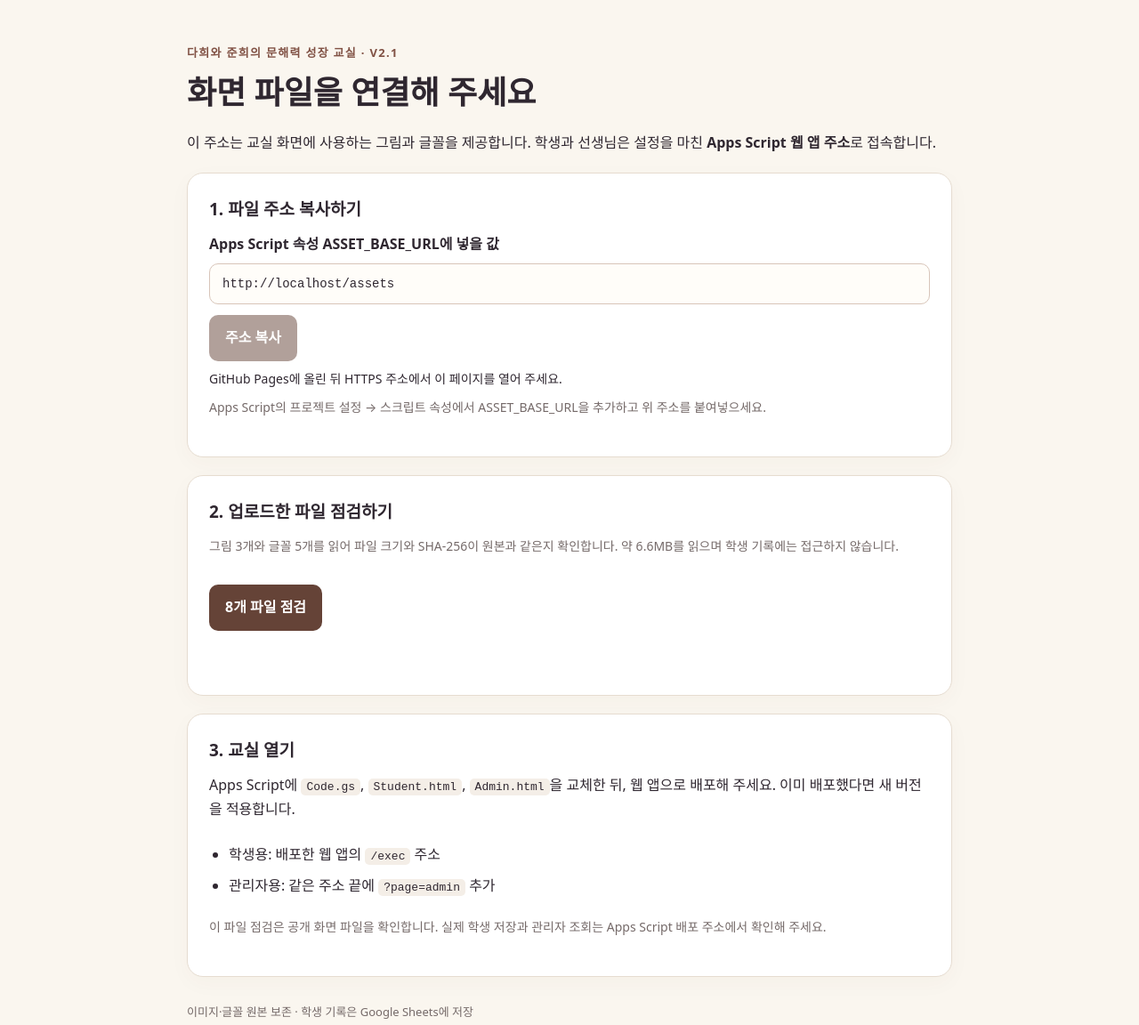
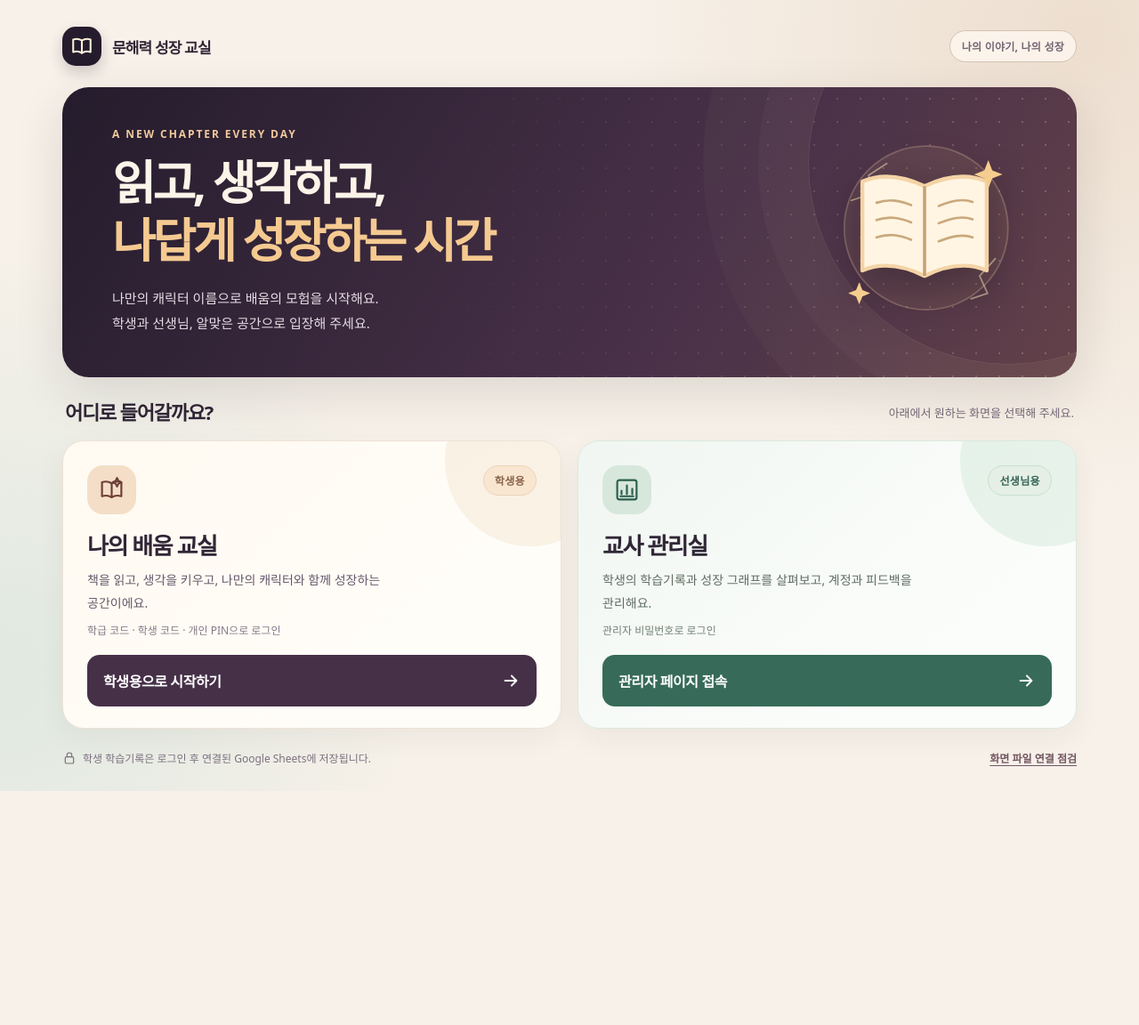
Before and after one commit to bjh4042/xodnxodn, a plain HTML site: page index.html in a window 1280 px wide. Shown: the whole page at 89% size. After the commit the page ends 889 px from the top, so only its background shows below. Drawn offline with Linux system fonts and the light colour scheme.

Commit message:
Add files via upload

```diff
--- a/index.html
+++ b/index.html
@@ -2,104 +2,120 @@
 <html lang="ko">
 <head>
   <meta charset="utf-8">
-  <meta name="viewport" content="width=device-width,initial-scale=1">
-  <title>문해력 성장 교실 · 화면 파일 연결</title>
+  <meta name="viewport" content="width=device-width, initial-scale=1, viewport-fit=cover">
+  <meta name="theme-color" content="#211927">
+  <meta name="color-scheme" content="light">
+  <title>문해력 성장 교실 | 시작하기</title>
+  <meta name="description" content="학생 학습 교실과 교사 관리자 화면으로 이동하는 문해력 성장 교실 첫 화면입니다.">
   <style>
-    :root{color-scheme:light;font-family:system-ui,-apple-system,"Noto Sans KR",sans-serif;color:#2f2730;background:#faf6ef;line-height:1.7}
-    *{box-sizing:border-box}body{margin:0;padding:48px 20px}main{max-width:860px;margin:auto}
-    .eyebrow{color:#815245;font-size:13px;font-weight:700;letter-spacing:.1em}h1{font-size:clamp(25px,5vw,36px);line-height:1.35;margin:10px 0 18px}h2{font-size:19px;margin:0 0 10px}
-    p{margin:8px 0 20px}.card{background:white;border:1px solid #e6dcd0;border-radius:18px;padding:24px;margin-top:20px;box-shadow:0 7px 24px #54382208}
-    label{display:block;font-weight:650;margin-bottom:8px}input{width:100%;padding:14px;border:1px solid #d8c5b9;border-radius:10px;font:14px ui-monospace,monospace;background:#fffdf9;color:inherit}
-    button{border:0;border-radius:10px;background:#654337;color:#fff;padding:12px 18px;font:inherit;font-weight:650;cursor:pointer;margin-top:12px}button:focus-visible{outline:3px solid #d59d4a;outline-offset:3px}button:disabled{opacity:.5;cursor:default}
-    .muted{font-size:14px;color:#756a69}.status{font-size:14px;min-height:24px;margin-top:8px}.ok{color:#216744}.bad{color:#ab2c37}ul{padding-left:22px}li{padding:4px 0;overflow-wrap:anywhere}code{background:#f4eee7;border-radius:5px;padding:2px 6px}
-    footer{margin-top:28px;font-size:13px;color:#756a69}@media(max-width:500px){body{padding:28px 14px}.card{padding:18px}}
+    :root{--ink:#302636;--deep:#241c2c;--plum:#463048;--paper:#fbf6ef;--warm:#f4e7d4;--gold:#bf8254;--mint:#5e897e;--line:#e7d9cb;--muted:#766879;--shadow:0 18px 55px rgba(33,22,35,.12)}
+    *{box-sizing:border-box}
+    html{min-height:100%;-webkit-text-size-adjust:100%;scroll-behavior:smooth}
+    body{margin:0;min-height:100vh;min-height:100dvh;font-family:system-ui,-apple-system,"Noto Sans KR","Apple SD Gothic Neo","Malgun Gothic",sans-serif;color:var(--ink);background:radial-gradient(circle at 95% 5%,#eddecf 0,transparent 35%),radial-gradient(circle at 0% 85%,#e0e9e1 0,transparent 33%),#f7f1e9}
+    a{color:inherit}
+    a:focus-visible{outline:4px solid #126f82;outline-offset:4px}
+    .page{width:min(1140px,calc(100% - 48px));margin:0 auto;padding:30px 0 28px;min-height:100vh;min-height:100dvh;display:flex;flex-direction:column}
+    .top{display:flex;align-items:center;justify-content:space-between;gap:18px;margin-bottom:24px}
+    .brand{display:flex;align-items:center;gap:12px;text-decoration:none;min-width:0}
+    .brand-mark{width:44px;height:44px;border-radius:15px;display:grid;place-items:center;background:var(--deep);color:#fff0d9;box-shadow:0 7px 16px #1d0f2330;flex:0 0 auto}
+    .brand-name{font-weight:800;font-size:17px;letter-spacing:-.05em;white-space:nowrap}
+    .top-pill{border:1px solid #d3c2b2;border-radius:999px;padding:8px 13px;color:#756373;background:#fff9f1c9;font-size:12px;letter-spacing:.02em;font-weight:650;white-space:nowrap}
+    .hero{border-radius:30px;position:relative;overflow:hidden;background:linear-gradient(122deg,#241c2c 0%,#493149 63%,#634149 100%);color:#fdf4e9;min-height:278px;isolation:isolate;box-shadow:var(--shadow);padding:44px 56px 46px;display:flex;align-items:center;justify-content:space-between;gap:18px}
+    .hero::before{content:"";position:absolute;inset:0;z-index:-1;opacity:.24;background-image:radial-gradient(#fee6b1 1.2px,transparent 1.2px);background-size:26px 26px;mask-image:linear-gradient(90deg,transparent 32%,black 100%)}
+    .hero::after{content:"";position:absolute;width:450px;height:450px;border:1px solid #f7dfad22;border-radius:50%;right:-150px;top:-140px;box-shadow:0 0 0 56px #f7dfad08,0 0 0 118px #f7dfad06;z-index:-1}
+    .eyebrow{color:#f1c99c;font-size:12px;font-weight:800;letter-spacing:.16em;margin:0 0 13px}
+    h1{font-weight:850;line-height:1.23;font-size:clamp(32px,4.3vw,53px);letter-spacing:-.065em;margin:0}
+    h1 em{font-style:normal;color:#f5ca91}
+    .intro{font-size:15px;line-height:1.85;color:#e8dce5;margin:20px 0 0;max-width:590px;word-break:keep-all}
+    .hero-deco{width:230px;max-width:25%;height:auto;flex:0 0 auto;filter:drop-shadow(0 16px 20px #0d071b70)}
+    .choices{margin-top:25px}
+    .choose-top{display:flex;align-items:center;justify-content:space-between;gap:10px;margin-bottom:16px;padding:0 3px}
+    h2{font-size:22px;line-height:1.35;letter-spacing:-.055em;margin:0;font-weight:850}
+    .helper{font-size:13px;color:var(--muted)}
+    .cards{display:grid;grid-template-columns:repeat(2,minmax(0,1fr));gap:18px}
+    .card{min-width:0;position:relative;overflow:hidden;min-height:297px;border-radius:24px;border:1px solid #eee2d6;background:#fffdf9;box-shadow:0 10px 33px rgba(51,29,39,.055);padding:27px 27px 24px;display:flex;flex-direction:column;transition:transform .18s ease,box-shadow .18s ease}
+    .card:hover{transform:translateY(-3px);box-shadow:0 18px 36px rgba(51,29,39,.12)}
+    .card.student{background:linear-gradient(139deg,#fffaf1 0%,#fffdf8 70%)}
+    .card.teacher{background:linear-gradient(139deg,#f1f6f2 0%,#fbfdfb 72%);border-color:#dae9de}
+    .card::after{content:"";position:absolute;border-radius:50%;right:-62px;top:-74px;width:192px;height:192px;background:var(--warm);opacity:.5;pointer-events:none}
+    .card.teacher::after{background:#d4e9dc}
+    .card-top{display:flex;justify-content:space-between;align-items:flex-start;gap:16px;position:relative;z-index:1}
+    .icon-box{width:55px;height:55px;display:grid;place-items:center;border-radius:18px;color:#6d3e38;background:#f4dec7}
+    .teacher .icon-box{color:#2c5e4c;background:#d7e7dc}
+    .role{font-size:12px;font-weight:750;letter-spacing:.03em;color:#89654b;background:#f9e6d0;border:1px solid #ecd3b9;border-radius:20px;padding:7px 12px;white-space:nowrap}
+    .teacher .role{color:#366557;background:#e5efe5;border-color:#c8dfd0}
+    .card h3{font-size:26px;font-weight:850;letter-spacing:-.055em;margin:19px 0 9px;line-height:1.3}
+    .card p{margin:0;color:#65596a;font-size:14px;line-height:1.8;word-break:keep-all;max-width:400px}
+    .teacher p{color:#5f6d64}
+    .card .entry{margin-top:auto;display:flex;align-items:center;justify-content:space-between;gap:10px;text-decoration:none;min-height:58px;border-radius:14px;background:var(--plum);color:white;font-size:16px;letter-spacing:-.025em;font-weight:800;padding:13px 18px;transition:background-color .18s ease}
+    .card .entry:hover{background:#613f5d}
+    .teacher .entry{background:#376a59}
+    .teacher .entry:hover{background:#285241}
+    .entry svg{flex:0 0 auto}
+    .description{font-size:12px;color:#867987;margin-top:9px;margin-bottom:19px}
+    .teacher .description{color:#718075}
+    .bottom{margin-top:auto;padding-top:24px;display:flex;justify-content:space-between;gap:15px;align-items:center;flex-wrap:wrap;font-size:12px;color:#7c707f}
+    .bottom a{color:#735662;text-decoration:underline;text-underline-offset:3px;font-weight:650}
+    .note{display:flex;align-items:center;gap:7px}
+    .note svg{flex:0 0 auto}
+    @media(max-width:830px){.page{width:min(700px,calc(100% - 36px));padding-top:20px}.hero{padding:35px 36px;min-height:226px}.hero-deco{width:140px}.cards{grid-template-columns:1fr}.card{min-height:230px;padding:25px}.card h3{margin:11px 0 8px}.choose-top{margin-bottom:12px}.description{margin-bottom:16px}.card .entry{margin-top:auto}}
+    @media(max-width:540px){.page{width:calc(100% - 24px);padding-top:13px}.brand-mark{height:38px;width:38px;border-radius:12px}.brand-name{font-size:15px}.top-pill{font-size:10px;padding:7px 9px}.top{margin-bottom:13px}.hero{border-radius:22px;padding:30px 25px;min-height:245px;align-items:flex-start}.hero-deco{display:none}.eyebrow{font-size:10px;margin-bottom:13px}.hero h1{font-size:clamp(29px,8vw,39px)}.intro{font-size:13px;margin-top:15px}.choices{margin-top:23px}.choose-top{display:block;padding:0 2px}.choose-top h2{font-size:20px}.helper{display:block;margin-top:6px}.cards{gap:12px}.card{border-radius:19px;padding:21px;min-height:245px}.card h3{font-size:22px;margin-top:13px}.card p{font-size:13px}.card .entry{min-height:55px;font-size:15px}.icon-box{width:48px;height:48px;border-radius:14px}.bottom{padding:18px 4px 20px;align-items:flex-start;flex-direction:column;font-size:11px}}
+    @media(prefers-reduced-motion:reduce){*{animation:none!important;scroll-behavior:auto!important;transition:none!important}}
   </style>
 </head>
 <body>
-<main>
-  <div class="eyebrow">다희와 준희의 문해력 성장 교실 · V2.1</div>
-  <h1>화면 파일을 연결해 주세요</h1>
-  <p>이 주소는 교실 화면에 사용하는 그림과 글꼴을 제공합니다. 학생과 선생님은 설정을 마친 <strong>Apps Script 웹 앱 주소</strong>로 접속합니다.</p>
-  <section class="card">
-    <h2>1. 파일 주소 복사하기</h2>
-    <label for="assetBase">Apps Script 속성 ASSET_BASE_URL에 넣을 값</label>
-    <input id="assetBase" readonly aria-describedby="addressHelp">
-    <button id="copyButton" type="button">주소 복사</button>
-    <div id="copyStatus" class="status" role="status"></div>
-    <p id="addressHelp" class="muted">Apps Script의 프로젝트 설정 → 스크립트 속성에서 ASSET_BASE_URL을 추가하고 위 주소를 붙여넣으세요.</p>
-  </section>
-  <section class="card">
-    <h2>2. 업로드한 파일 점검하기</h2>
-    <p class="muted">그림 3개와 글꼴 5개를 읽어 파일 크기와 SHA-256이 원본과 같은지 확인합니다. 약 6.6MB를 읽으며 학생 기록에는 접근하지 않습니다.</p>
-    <button id="checkButton" type="button">8개 파일 점검</button>
-    <div id="checkStatus" class="status" role="status"></div>
-    <ul id="results"></ul>
-  </section>
-  <section class="card">
-    <h2>3. 교실 열기</h2>
-    <p>Apps Script에 <code>Code.gs</code>, <code>Student.html</code>, <code>Admin.html</code>을 교체한 뒤, 웹 앱으로 배포해 주세요. 이미 배포했다면 새 버전을 적용합니다.</p>
-    <ul>
-      <li>학생용: 배포한 웹 앱의 <code>/exec</code> 주소</li>
-      <li>관리자용: 같은 주소 끝에 <code>?page=admin</code> 추가</li>
-    </ul>
-    <p class="muted">이 파일 점검은 공개 화면 파일을 확인합니다. 실제 학생 저장과 관리자 조회는 Apps Script 배포 주소에서 확인해 주세요.</p>
-  </section>
-  <footer>이미지·글꼴 원본 보존 · 학생 기록은 Google Sheets에 저장</footer>
-</main>
-<script>
-  'use strict';
-  const assetBase = new URL('assets/', location.href).href.replace(/\/$/, '');
-  const field = document.getElementById('assetBase');
-  const copyButton = document.getElementById('copyButton');
-  const copyStatus = document.getElementById('copyStatus');
-  field.value = assetBase;
-  if (location.protocol !== 'https:') {
-    copyButton.disabled = true;
-    copyStatus.textContent = 'GitHub Pages에 올린 뒤 HTTPS 주소에서 이 페이지를 열어 주세요.';
-  }
-  copyButton.addEventListener('click', async () => {
-    try {
-      await navigator.clipboard.writeText(assetBase);
-      copyStatus.textContent = '복사했습니다. ASSET_BASE_URL 속성의 값에 붙여넣으세요.';
-    } catch (_) {
-      field.focus(); field.select();
-      copyStatus.textContent = '주소를 선택했습니다. Ctrl+C 또는 복사 메뉴를 사용하세요.';
-    }
-  });
-  document.getElementById('checkButton').addEventListener('click', async event => {
-    const button = event.currentTarget;
-    const status = document.getElementById('checkStatus');
-    const list = document.getElementById('results');
-    button.disabled = true; list.replaceChildren();
-    status.className = 'status'; status.textContent = '파일을 확인하고 있습니다…';
-    try {
-      const manifestResponse = await fetch(assetBase + '/asset-manifest.json', {cache:'no-store'});
-      if (!manifestResponse.ok) throw new Error('assets/asset-manifest.json을 확인해 주세요.');
-      const manifest = await manifestResponse.json();
-      if (manifest.assets.length !== 8) throw new Error('파일 목록이 8개가 아닙니다.');
-      let good = 0;
-      for (const file of manifest.assets) {
-        const item = document.createElement('li');
-        list.append(item);
-        try {
-          const response = await fetch(assetBase + '/' + encodeURIComponent(file.filename), {cache:'no-store'});
-          if (!response.ok) throw new Error('HTTP ' + response.status);
-          const data = await response.arrayBuffer();
-          if (data.byteLength !== file.bytes) throw new Error('파일 크기가 원본과 다릅니다.');
-          if (!globalThis.crypto?.subtle) throw new Error('HTTPS 주소에서 다시 점검해 주세요.');
-          const hash = Array.from(new Uint8Array(await crypto.subtle.digest('SHA-256', data)), b => b.toString(16).padStart(2,'0')).join('');
-          if (hash !== file.sha256) throw new Error('파일 내용이 원본과 다릅니다.');
-          item.className = 'ok'; item.textContent = '확인 완료 · ' + file.filename; good++;
-        } catch (error) {
-          item.className = 'bad'; item.textContent = file.filename + ' — ' + error.message;
-        }
-      }
-      status.className = 'status ' + (good === 8 ? 'ok' : 'bad');
-      status.textContent = good === 8 ? '8개 파일이 모두 원본과 같습니다. 위 주소를 Apps Script에 연결하세요.' : good + '/8개 확인. assets 폴더를 다시 확인해 주세요.';
-    } catch (error) {
-      status.className = 'status bad'; status.textContent = error.message;
-    } finally { button.disabled = false; }
-  });
-</script>
+  <main class="page">
+    <header class="top">
+      <div class="brand" aria-label="문해력 성장 교실">
+        <span class="brand-mark" aria-hidden="true"><svg width="26" height="26" viewBox="0 0 24 24" fill="none" stroke="currentColor" stroke-width="1.9" stroke-linecap="round" stroke-linejoin="round"><path d="M12 6c-3-2-6-2-9-1v13c3-1 6-1 9 1 3-2 6-2 9-1V5c-3-1-6-1-9 1Z"/><path d="M12 6v13"/></svg></span>
+        <span class="brand-name">문해력 성장 교실</span>
+      </div>
+      <span class="top-pill">나의 이야기, 나의 성장</span>
+    </header>
+    <section class="hero" aria-labelledby="hero-title">
+      <div>
+        <p class="eyebrow">A NEW CHAPTER EVERY DAY</p>
+        <h1 id="hero-title">읽고, 생각하고,<br><em>나답게 성장하는 시간</em></h1>
+        <p class="intro">나만의 캐릭터 이름으로 배움의 모험을 시작해요.<br>학생과 선생님, 알맞은 공간으로 입장해 주세요.</p>
+      </div>
+      <svg class="hero-deco" viewBox="0 0 260 230" fill="none" xmlns="http://www.w3.org/2000/svg" aria-hidden="true">
+        <circle cx="132" cy="111" r="104" fill="#f1c58e" fill-opacity=".085" stroke="#e9c5a2" stroke-opacity=".28" stroke-width="2"/>
+        <path d="M37 76 65 67l-6-23 23-15M220 150l-20 22 10 22-21 7" stroke="#f8e6bc" stroke-opacity=".5" stroke-width="2" stroke-linecap="round"/>
+        <path d="M130 58c-34-16-60-14-79-6v113c19-8 45-10 79 7 34-17 60-15 79-7V52c-19-8-45-10-79 6Z" fill="#fff5e2" stroke="#f4d4a6" stroke-width="5" stroke-linejoin="round"/>
+        <path d="M130 58v114" stroke="#c9a172" stroke-width="4"/>
+        <path d="M69 79c18-6 32-2 44 3M69 101c18-6 32-2 44 3M69 123c18-6 32-2 44 3M148 83c16-6 30-10 43-5M148 105c16-6 30-10 43-5M148 128c16-6 30-10 43-5" stroke="#caa87c" stroke-width="3" stroke-linecap="round"/>
+        <path d="m211 25 5 13 13 5-13 5-5 13-5-13-13-5 13-5 5-13Zm-164 155 4 10 10 4-10 4-4 10-4-10-10-4 10-4 4-10Z" fill="#f5cd8f"/>
+      </svg>
+    </section>
+    <section class="choices" aria-labelledby="choose-title">
+      <div class="choose-top"><h2 id="choose-title">어디로 들어갈까요?</h2><span class="helper">아래에서 원하는 화면을 선택해 주세요.</span></div>
+      <div class="cards">
+        <article class="card student" aria-labelledby="student-title">
+          <div class="card-top">
+            <div class="icon-box" aria-hidden="true"><svg width="29" height="29" viewBox="0 0 24 24" fill="none" stroke="currentColor" stroke-width="1.8" stroke-linecap="round" stroke-linejoin="round"><path d="M12 6c-3-2-6-2-9-1v13c3-1 6-1 9 1 3-2 6-2 9-1V5c-3-1-6-1-9 1Z"/><path d="M12 6v13"/><path d="m17 1 1.3 2.7L21 5l-2.7 1.3L17 9l-1.3-2.7L13 5l2.7-1.3L17 1Z"/></svg></div>
+            <span class="role">학생용</span>
+          </div>
+          <h3 id="student-title">나의 배움 교실</h3>
+          <p>책을 읽고, 생각을 키우고, 나만의 캐릭터와 함께 성장하는 공간이에요.</p>
+          <div class="description">학급 코드 · 학생 코드 · 개인 PIN으로 로그인</div>
+          <a class="entry" href="https://script.google.com/macros/s/AKfycby2UHP3AwXHGL7UG6ASI--9B5vu7TIggpSNyS953NlDTxwgcXwlsMUtZ3_yIhpNjV5c/exec?page=student" target="_top" aria-label="학생용 학습 교실로 이동"><span>학생용으로 시작하기</span><svg width="22" height="22" viewBox="0 0 24 24" fill="none" stroke="currentColor" stroke-width="2" stroke-linecap="round" stroke-linejoin="round" aria-hidden="true"><path d="M5 12h14m-6-6 6 6-6 6"/></svg></a>
+        </article>
+        <article class="card teacher" aria-labelledby="teacher-title">
+          <div class="card-top">
+            <div class="icon-box" aria-hidden="true"><svg width="29" height="29" viewBox="0 0 24 24" fill="none" stroke="currentColor" stroke-width="1.8" stroke-linecap="round" stroke-linejoin="round"><rect x="3" y="3" width="18" height="18" rx="2"/><path d="M7 16v-3m5 3V8m5 8v-5M6 18h12"/></svg></div>
+            <span class="role">선생님용</span>
+          </div>
+          <h3 id="teacher-title">교사 관리실</h3>
+          <p>학생의 학습기록과 성장 그래프를 살펴보고, 계정과 피드백을 관리해요.</p>
+          <div class="description">관리자 비밀번호로 로그인</div>
+          <a class="entry" href="https://script.google.com/macros/s/AKfycby2UHP3AwXHGL7UG6ASI--9B5vu7TIggpSNyS953NlDTxwgcXwlsMUtZ3_yIhpNjV5c/exec?page=admin" target="_top" aria-label="교사 관리자 페이지로 이동"><span>관리자 페이지 접속</span><svg width="22" height="22" viewBox="0 0 24 24" fill="none" stroke="currentColor" stroke-width="2" stroke-linecap="round" stroke-linejoin="round" aria-hidden="true"><path d="M5 12h14m-6-6 6 6-6 6"/></svg></a>
+        </article>
+      </div>
+    </section>
+    <footer class="bottom">
+      <span class="note"><svg width="16" height="16" viewBox="0 0 24 24" fill="none" stroke="currentColor" stroke-width="1.8" stroke-linecap="round" stroke-linejoin="round" aria-hidden="true"><rect x="5" y="10" width="14" height="11" rx="2"/><path d="M8 10V7a4 4 0 0 1 8 0v3"/></svg>학생 학습기록은 로그인 후 연결된 Google Sheets에 저장됩니다.</span>
+      <a href="https://bjh4042.github.io/xodnxodn/check-assets.html" target="_blank" rel="noopener noreferrer">화면 파일 연결 점검</a>
+    </footer>
+  </main>
 </body>
 </html>
```
Also changed, not shown: check-assets.html (added, +105 -0 lines).
